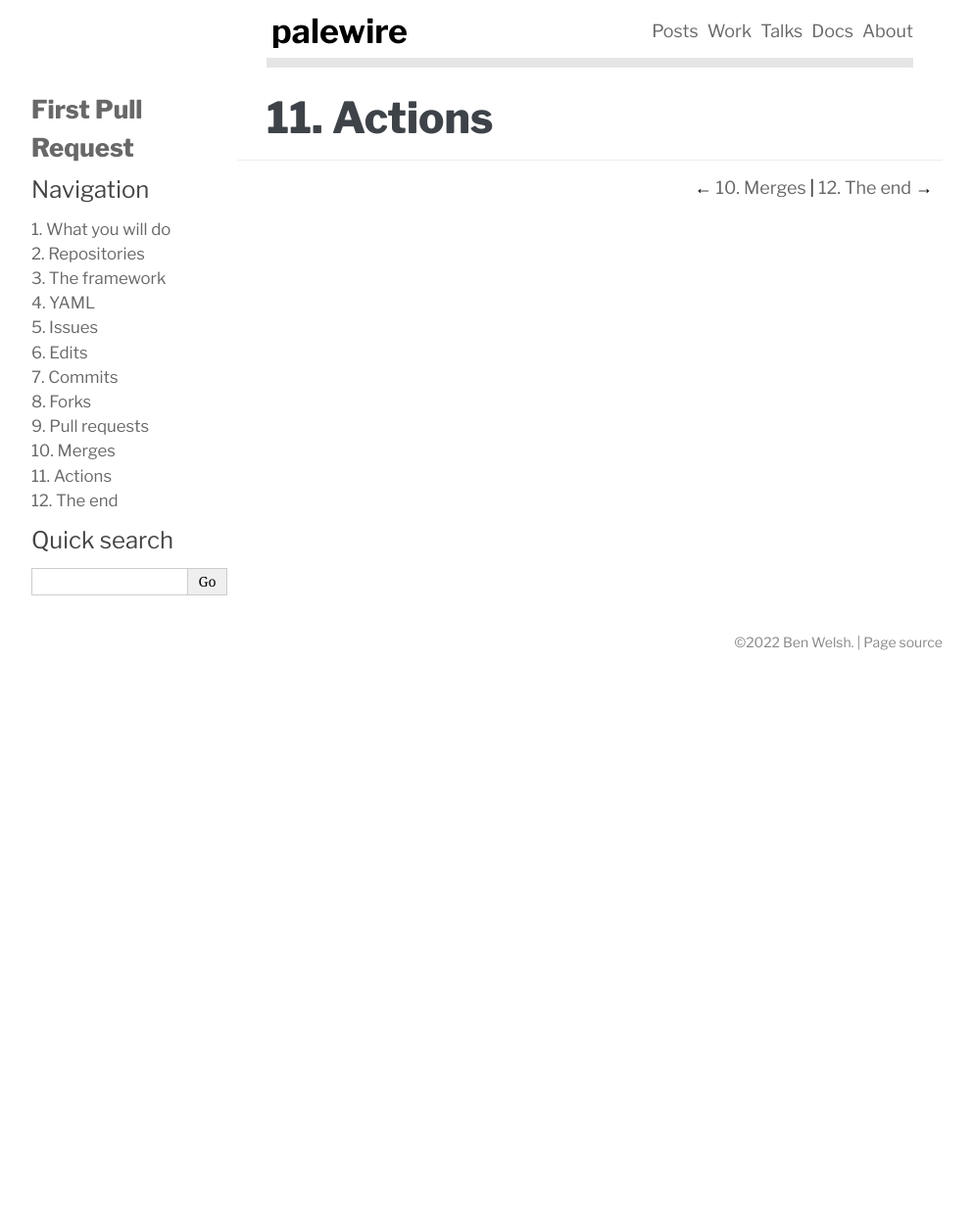
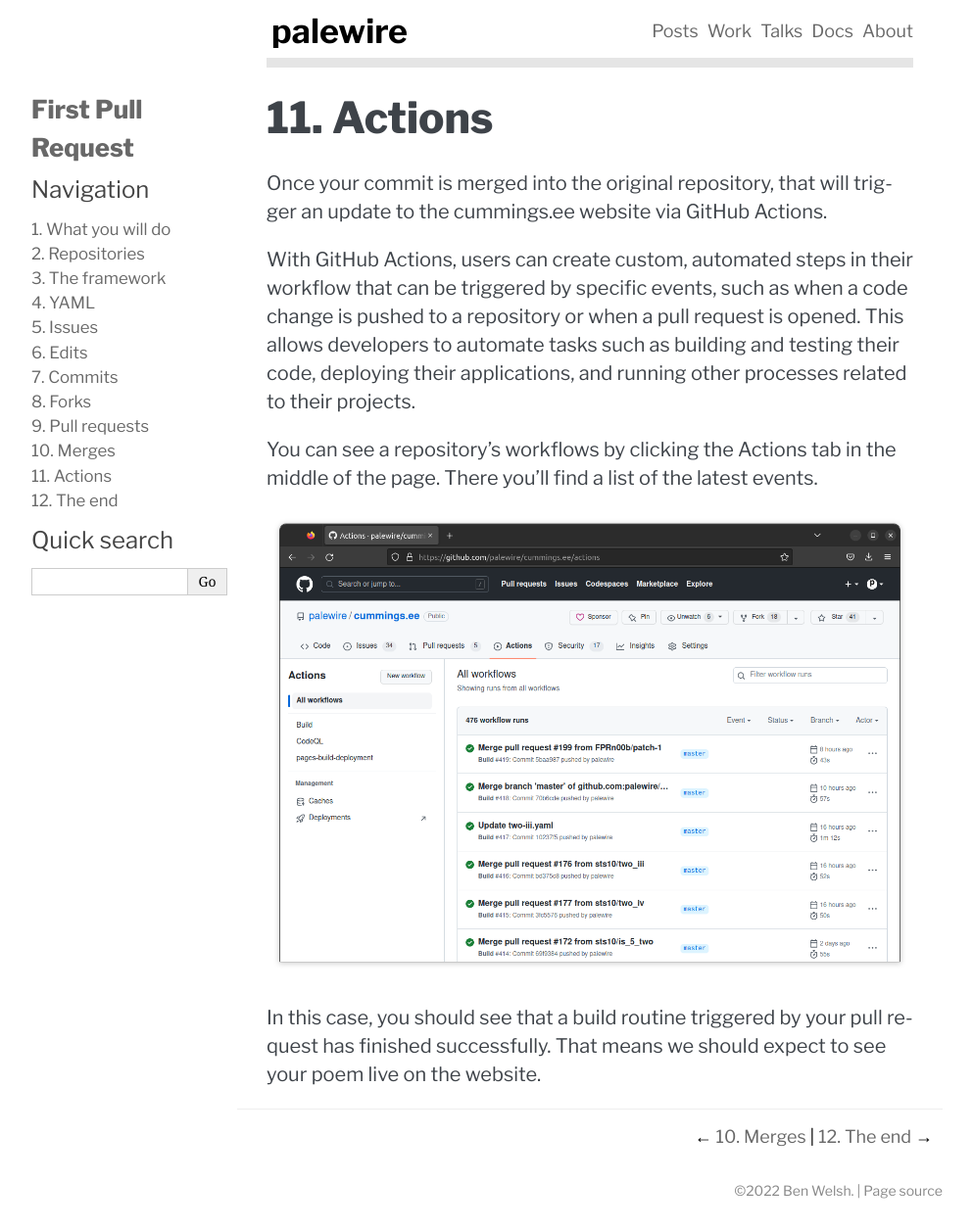
Before and after one commit to palewire/first-pull-request, a Sphinx documentation site: the page built from docs/actions.md, in a window 1280 px wide. Shown: the whole page at 98% size, without its empty margins (148-1141 px from the left). Built offline with Sphinx 7.4.7, drawn with Linux system fonts in a browser that asks for light colours; before the commit the page ends 900 px from its top, so only the background shows below that.

Commit message:
Finish the class

````diff
--- a/docs/actions.md
+++ b/docs/actions.md
@@ -2,3 +2,13 @@
 ```
 
 # Actions
+
+Once your commit is merged into the original repository, that will trigger an update to the cummings.ee website via GitHub Actions.
+
+With GitHub Actions, users can create custom, automated steps in their workflow that can be triggered by specific events, such as when a code change is pushed to a repository or when a pull request is opened. This allows developers to automate tasks such as building and testing their code, deploying their applications, and running other processes related to their projects.
+
+You can see a repository's workflows by clicking the Actions tab in the middle of the page. There you'll find a list of the latest events.
+
+![GitHub Actions](_static/img/actions.png)
+
+In this case, you should see that a build routine triggered by your pull request has finished successfully. That means we should expect to see your poem live on the website.
````
Also changed, not shown: docs/end.md (+10 -0 lines), docs/_static/img/actions.png (added), docs/_static/img/success.png (added).
